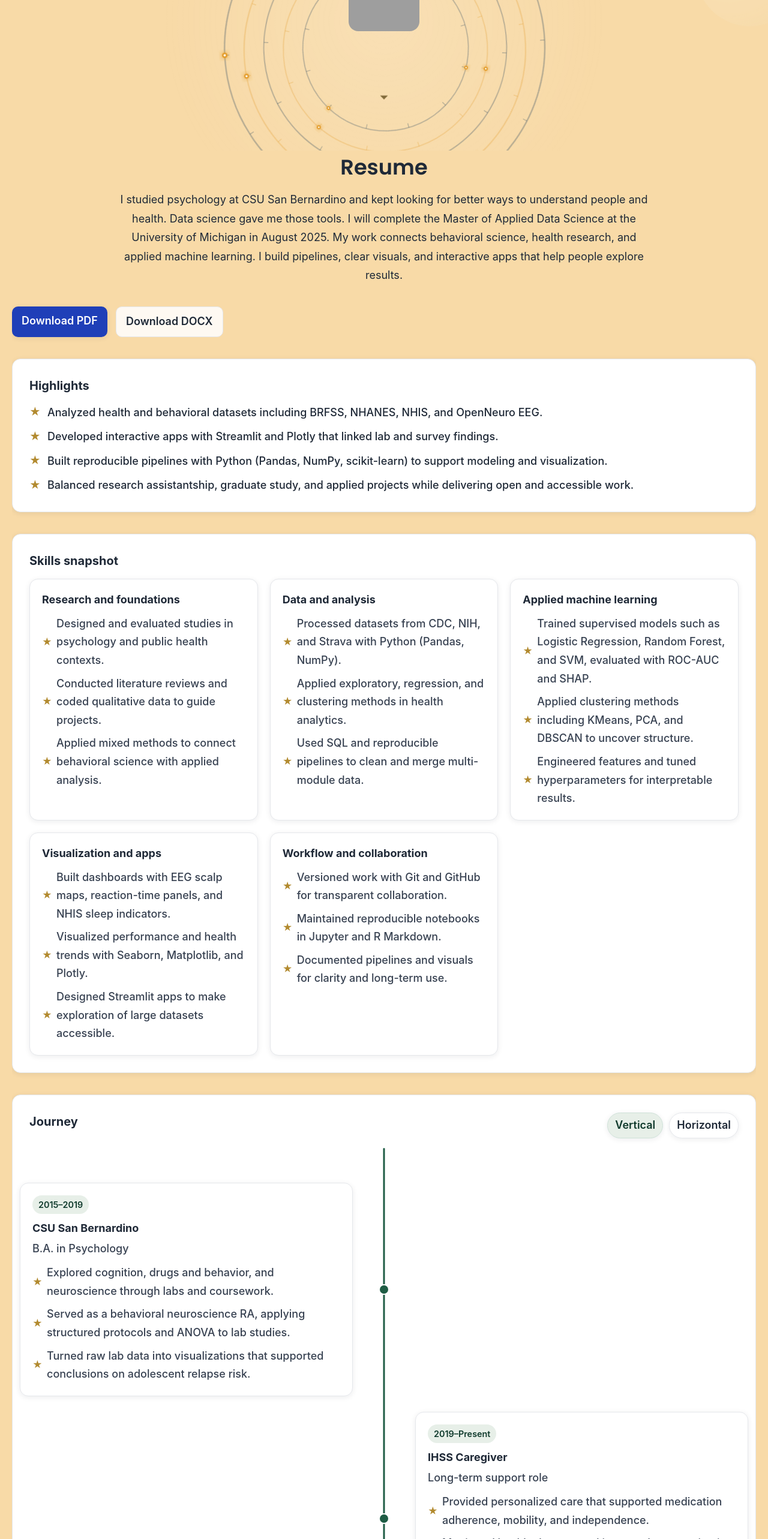
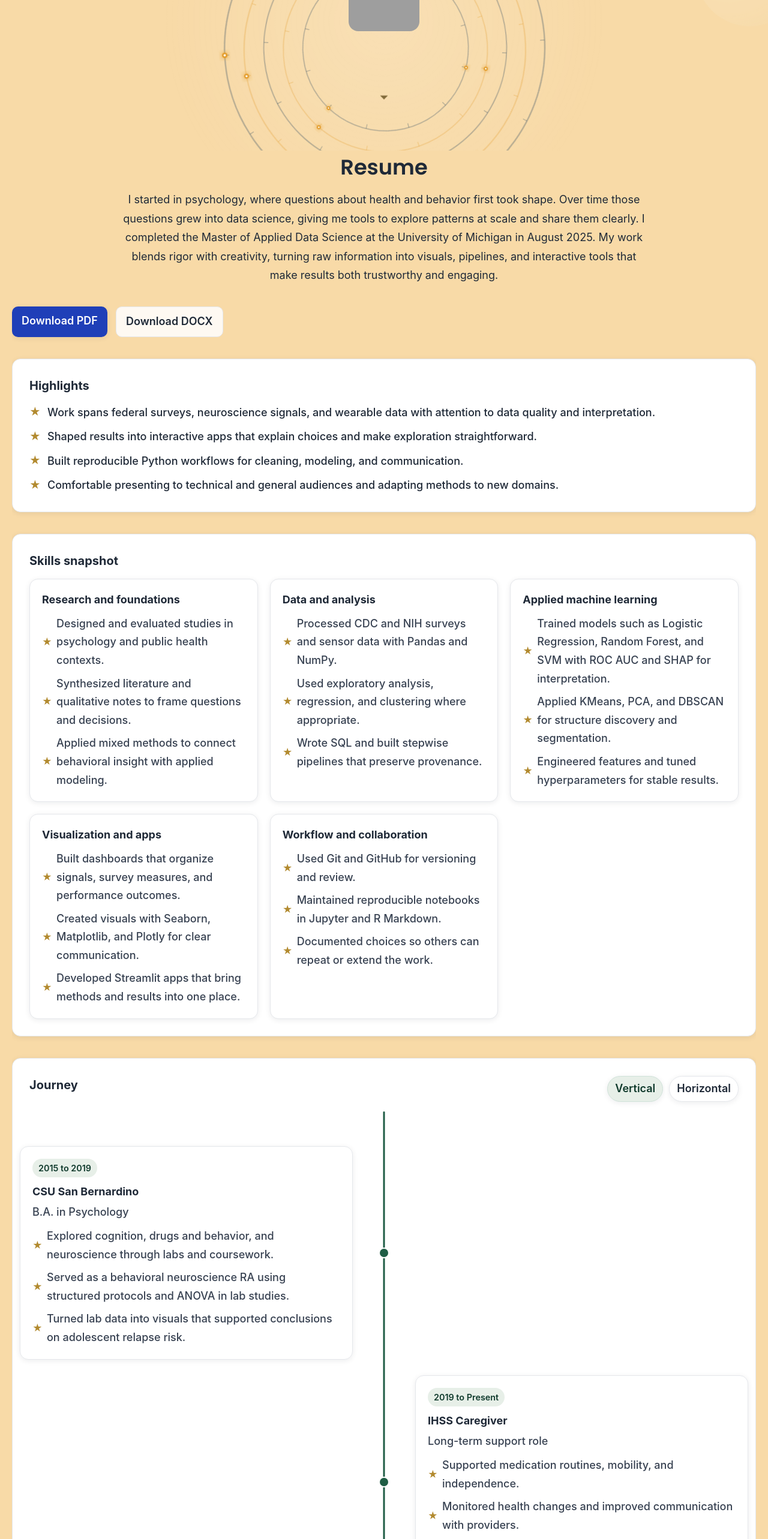
Before and after one commit to aparker03/alexis-portfolio, a React (Create React App) app in the folder site/: page /resume in a window 1280 px wide. Shown: the part 234-2800 px from the top of the page at 60% size. Built offline with nearby package versions, Linux system fonts and the light colour scheme; grey boxes are pictures that could not be loaded.

Commit message:
feat(resume): add hover color-swap for download buttons and align 'View all certifications' CTA with 'See projects'
style(resume): add smooth button transitions; keep changes scoped to resume section

feat(resume): rewrite intro into multi-paragraph format with refined tone

```diff
--- a/site/src/components/layout/Hero.jsx
+++ b/site/src/components/layout/Hero.jsx
@@ -33,7 +33,7 @@ function Hero() {
         </p>
 
         <p className="max-w-xl text-gray-300 leading-relaxed mt-4">
-          I build interpretable analyses and tools across neuroscience datasets, national health surveys, and wearable signals.
+          I create data stories and tools that make complex information usable. My work spans neuroscience signals, national health surveys, and wearable devices, always with an emphasis on clarity and ethical design.
         </p>
 
         {/* Jump link to About section */}
--- a/site/src/pages/Resume.jsx
+++ b/site/src/pages/Resume.jsx
@@ -30,22 +30,19 @@ function Resume() {
     try { localStorage.setItem(TIMELINE_KEY, timelineMode); } catch {}
   }, [timelineMode]);
 
-  // When switching to horizontal, ensure the first card is visible/snapped
+  // When switching to horizontal, ensure the first card is visible
   useEffect(() => {
     if (!isHorizontal || !trackRef.current || !firstItemRef.current) return;
     trackRef.current.scrollTo({ left: 0, top: 0, behavior: "auto" });
   }, [isHorizontal]);
 
-  // Precise jump to Highlights with a responsive offset to avoid overshoot
+  // Precise jump to Highlights
   const handleScrollToHighlights = (e) => {
     e.preventDefault();
     const heading = document.getElementById("highlights-heading");
     if (!heading) return;
 
-    // Scroll the whole Highlights section (more stable than the <h3>)
     const section = heading.closest(".resume-section") || heading;
-
-    // Responsive offset (px): a bit larger on desktop / fullscreen to counter visual overshoot
     const vw = window.innerWidth;
     const isMobile = vw <= 600;
     const isFullscreen = vw >= 1400;
@@ -56,10 +53,8 @@ function Resume() {
 
     window.scrollTo({ top: y, behavior: "smooth" });
 
-    // Keep URL hash in sync (no second jump)
     try { window.history.replaceState(null, "", "#highlights-heading"); } catch {}
 
-    // a11y: focus the heading without re-scrolling
     try {
       heading.setAttribute("tabindex", "-1");
       heading.focus({ preventScroll: true });
@@ -68,12 +63,12 @@ function Resume() {
 
   return (
     <section className="resume-page" aria-labelledby="resume-heading">
-      {/* decorative shapes (kept as-is; they don't capture clicks) */}
+      {/* decorative shapes */}
       <div className="shape shape-circle" aria-hidden="true"></div>
       <div className="shape shape-triangle" aria-hidden="true"></div>
       <div className="shape shape-squiggle" aria-hidden="true"></div>
 
-      {/* hero with scoped animated background (canvas sits behind content) */}
+      {/* hero with scoped animated background */}
       <div
         className="resume-hero-wrap"
         style={{ position: "relative", overflow: "hidden" }}
@@ -103,11 +98,13 @@ function Resume() {
         <header className="resume-header text-center">
           <h2 id="resume-heading" className="resume-title">Resume</h2>
           <p className="resume-intro mx-auto text-center">
-            I studied psychology at CSU San Bernardino and kept looking for better ways to understand people and health.
-            Data science gave me those tools. I will complete the Master of Applied Data Science at the University of
-            Michigan in August 2025. My work connects behavioral science, health research, and applied machine learning.
-            I build pipelines, clear visuals, and interactive apps that help people explore results.
+            I started in psychology, where questions about health and behavior first took shape.
+            Over time those questions grew into data science, giving me tools to explore patterns at scale and share them clearly.
+
+            I completed the Master of Applied Data Science at the University of Michigan in August 2025.
+            My work blends rigor with creativity, turning raw information into visuals, pipelines, and interactive tools that make results both trustworthy and engaging.
           </p>
+
         </header>
 
         {/* downloads */}
@@ -121,7 +118,6 @@ function Resume() {
         </div>
 
         {/* highlights */}
-        {/* scrollMarginTop here ensures native hash jumps (if any) also land correctly */}
         <section
           className="resume-section"
           aria-labelledby="highlights-heading"
@@ -129,10 +125,10 @@ function Resume() {
         >
           <h3 id="highlights-heading" className="section-title">Highlights</h3>
           <ul className="highlights-list">
-            <li className="star">Analyzed health and behavioral datasets including BRFSS, NHANES, NHIS, and OpenNeuro EEG.</li>
-            <li className="star">Developed interactive apps with Streamlit and Plotly that linked lab and survey findings.</li>
-            <li className="star">Built reproducible pipelines with Python (Pandas, NumPy, scikit-learn) to support modeling and visualization.</li>
-            <li className="star">Balanced research assistantship, graduate study, and applied projects while delivering open and accessible work.</li>
+            <li className="star">Work spans federal surveys, neuroscience signals, and wearable data with attention to data quality and interpretation.</li>
+            <li className="star">Shaped results into interactive apps that explain choices and make exploration straightforward.</li>
+            <li className="star">Built reproducible Python workflows for cleaning, modeling, and communication.</li>
+            <li className="star">Comfortable presenting to technical and general audiences and adapting methods to new domains.</li>
           </ul>
         </section>
 
@@ -144,40 +140,40 @@ function Resume() {
               <h4 className="tile-title">Research and foundations</h4>
               <ul className="tile-points">
                 <li className="star">Designed and evaluated studies in psychology and public health contexts.</li>
-                <li className="star">Conducted literature reviews and coded qualitative data to guide projects.</li>
-                <li className="star">Applied mixed methods to connect behavioral science with applied analysis.</li>
+                <li className="star">Synthesized literature and qualitative notes to frame questions and decisions.</li>
+                <li className="star">Applied mixed methods to connect behavioral insight with applied modeling.</li>
               </ul>
             </article>
             <article className="skill-tile hover-card">
               <h4 className="tile-title">Data and analysis</h4>
               <ul className="tile-points">
-                <li className="star">Processed datasets from CDC, NIH, and Strava with Python (Pandas, NumPy).</li>
-                <li className="star">Applied exploratory, regression, and clustering methods in health analytics.</li>
-                <li className="star">Used SQL and reproducible pipelines to clean and merge multi-module data.</li>
+                <li className="star">Processed CDC and NIH surveys and sensor data with Pandas and NumPy.</li>
+                <li className="star">Used exploratory analysis, regression, and clustering where appropriate.</li>
+                <li className="star">Wrote SQL and built stepwise pipelines that preserve provenance.</li>
               </ul>
             </article>
             <article className="skill-tile hover-card">
               <h4 className="tile-title">Applied machine learning</h4>
               <ul className="tile-points">
-                <li className="star">Trained supervised models such as Logistic Regression, Random Forest, and SVM, evaluated with ROC-AUC and SHAP.</li>
-                <li className="star">Applied clustering methods including KMeans, PCA, and DBSCAN to uncover structure.</li>
-                <li className="star">Engineered features and tuned hyperparameters for interpretable results.</li>
+                <li className="star">Trained models such as Logistic Regression, Random Forest, and SVM with ROC AUC and SHAP for interpretation.</li>
+                <li className="star">Applied KMeans, PCA, and DBSCAN for structure discovery and segmentation.</li>
+                <li className="star">Engineered features and tuned hyperparameters for stable results.</li>
               </ul>
             </article>
             <article className="skill-tile hover-card">
               <h4 className="tile-title">Visualization and apps</h4>
               <ul className="tile-points">
-                <li className="star">Built dashboards with EEG scalp maps, reaction-time panels, and NHIS sleep indicators.</li>
-                <li className="star">Visualized performance and health trends with Seaborn, Matplotlib, and Plotly.</li>
-                <li className="star">Designed Streamlit apps to make exploration of large datasets accessible.</li>
+                <li className="star">Built dashboards that organize signals, survey measures, and performance outcomes.</li>
+                <li className="star">Created visuals with Seaborn, Matplotlib, and Plotly for clear communication.</li>
+                <li className="star">Developed Streamlit apps that bring methods and results into one place.</li>
               </ul>
             </article>
             <article className="skill-tile hover-card">
               <h4 className="tile-title">Workflow and collaboration</h4>
               <ul className="tile-points">
-                <li className="star">Versioned work with Git and GitHub for transparent collaboration.</li>
+                <li className="star">Used Git and GitHub for versioning and review.</li>
                 <li className="star">Maintained reproducible notebooks in Jupyter and R Markdown.</li>
-                <li className="star">Documented pipelines and visuals for clarity and long-term use.</li>
+                <li className="star">Documented choices so others can repeat or extend the work.</li>
               </ul>
             </article>
           </div>
@@ -188,7 +184,7 @@ function Resume() {
           <div className="timeline-header-row">
             <h3 id="timeline-heading" className="section-title">Journey</h3>
 
-            {/* Layout toggle (visible on all sizes) */}
+            {/* Layout toggle */}
             <div className="timeline-controls" role="group" aria-label="Timeline layout">
               <label className={`segmented ${!isHorizontal ? "is-active" : ""}`}>
                 <input
@@ -216,18 +212,17 @@ function Resume() {
           <div className={`timeline ${isHorizontal ? "is-horizontal" : ""}`}>
             <div className="timeline-rail" aria-hidden="true"></div>
 
-            {/* horizontal mode uses this track for snap-scroll; harmless in vertical */}
             <div className="timeline-track" ref={trackRef}>
               {/* CSU */}
               <div className="timeline-item">
                 <div className="timeline-card hover-card left" ref={firstItemRef}>
-                  <span className="time-badge">2015–2019</span>
+                  <span className="time-badge">2015 to 2019</span>
                   <h4 className="item-title">CSU San Bernardino</h4>
                   <p className="item-sub">B.A. in Psychology</p>
                   <ul className="item-points">
                     <li className="star">Explored cognition, drugs and behavior, and neuroscience through labs and coursework.</li>
-                    <li className="star">Served as a behavioral neuroscience RA, applying structured protocols and ANOVA to lab studies.</li>
-                    <li className="star">Turned raw lab data into visualizations that supported conclusions on adolescent relapse risk.</li>
+                    <li className="star">Served as a behavioral neuroscience RA using structured protocols and ANOVA in lab studies.</li>
+                    <li className="star">Turned lab data into visuals that supported conclusions on adolescent relapse risk.</li>
                   </ul>
                 </div>
                 <span className="timeline-node" aria-hidden="true"></span>
@@ -239,13 +234,13 @@ function Resume() {
                 <div className="timeline-spacer left" aria-hidden="true"></div>
                 <span className="timeline-node" aria-hidden="true"></span>
                 <div className="timeline-card hover-card right">
-                  <span className="time-badge">2019–Present</span>
+                  <span className="time-badge">2019 to Present</span>
                   <h4 className="item-title">IHSS Caregiver</h4>
                   <p className="item-sub">Long-term support role</p>
                   <ul className="item-points">
-                    <li className="star">Provided personalized care that supported medication adherence, mobility, and independence.</li>
-                    <li className="star">Monitored health changes and improved communication with providers, reducing hospitalizations.</li>
-                    <li className="star">Built planning and resilience while balancing caregiving with academic and research work.</li>
+                    <li className="star">Supported medication routines, mobility, and independence.</li>
+                    <li className="star">Monitored health changes and improved communication with providers.</li>
+                    <li className="star">Balanced caregiving with research and school while keeping commitments.</li>
                   </ul>
                 </div>
               </div>
@@ -253,13 +248,13 @@ function Resume() {
               {/* Independent projects */}
               <div className="timeline-item t-gap-lg">
                 <div className="timeline-card hover-card left">
-                  <span className="time-badge">2022–Present</span>
+                  <span className="time-badge">2022 to Present</span>
                   <h4 className="item-title">Independent projects</h4>
                   <p className="item-sub">Public health and behavioral data</p>
                   <ul className="item-points">
                     <li className="star">Created Streamlit and R Shiny apps that turned survey data into interactive visuals.</li>
-                    <li className="star">Practiced reproducibility and transparency through open portfolio work.</li>
-                    <li className="star">Used self-directed exploration to build a foundation for later graduate projects.</li>
+                    <li className="star">Practiced reproducibility and transparency through public portfolio work.</li>
+                    <li className="star">Built a base that supported later graduate projects.</li>
                   </ul>
                 </div>
                 <span className="timeline-node" aria-hidden="true"></span>
@@ -271,13 +266,13 @@ function Resume() {
                 <div className="timeline-spacer left" aria-hidden="true"></div>
                 <span className="timeline-node" aria-hidden="true"></span>
                 <div className="timeline-card hover-card right">
-                  <span className="time-badge">2024–2025</span>
+                  <span className="time-badge">2024 to 2025</span>
                   <h4 className="item-title">Master of Applied Data Science</h4>
                   <p className="item-sub">University of Michigan</p>
                   <ul className="item-points">
-                    <li className="star">Developed supervised and unsupervised models across health and behavioral datasets.</li>
-                    <li className="star">Completed projects on BRFSS depression, Strava performance, and California cancer surgeries.</li>
-                    <li className="star">Led a Capstone project (EEG + NHIS Explorer) merging EEG band power, reaction-time tasks, mood surveys, and NHIS sleep indicators into interactive dashboards.</li>
+                    <li className="star">Completed the program in August 2025 with a focus on transparent, interpretable analysis.</li>
+                    <li className="star">Projects included a depression index from BRFSS self-reports, training pattern views from Strava, and statewide surgery trend exploration.</li>
+                    <li className="star">Built an educational app that presents lab measures and survey measures side by side for sleep and performance exploration.</li>
                   </ul>
                 </div>
               </div>
@@ -285,13 +280,13 @@ function Resume() {
               {/* Graduate RA */}
               <div className="timeline-item">
                 <div className="timeline-card hover-card left">
-                  <span className="time-badge">2025–Present</span>
+                  <span className="time-badge">2025 to Present</span>
                   <h4 className="item-title">Graduate Research Assistant</h4>
                   <p className="item-sub">University of Michigan</p>
                   <ul className="item-points">
-                    <li className="star">Built reproducible pipelines with Pandas and scikit-learn to support exploratory LLM studies.</li>
-                    <li className="star">Conducted literature review, annotation, and qualitative coding for health and AI research.</li>
-                    <li className="star">Created visualizations such as KDE plots, regressions, and time series that informed decision-making.</li>
+                    <li className="star">Built Python pipelines to support exploratory LLM and health projects.</li>
+                    <li className="star">Completed literature reviews, annotation, and qualitative coding to guide analysis.</li>
+                    <li className="star">Created KDE plots, regressions, and time series that informed study decisions.</li>
                   </ul>
                 </div>
                 <span className="timeline-node" aria-hidden="true"></span>
@@ -305,13 +300,13 @@ function Resume() {
         <section className="resume-section" aria-labelledby="work-heading">
           <h3 id="work-heading" className="section-title">Explore the work</h3>
           <p className="section-note">
-            Projects connect classroom, research, and applied work. Highlights include:
+            See examples of methods, decisions, and outcomes in context.
           </p>
           <ul className="item-points">
-            <li className="star">Depression Index (BRFSS) - state-level analysis of mental health risk.</li>
-            <li className="star">Movement-Mapped (Strava) - performance patterns from wearable data.</li>
-            <li className="star">Surgical Scope (CalHHS) - cancer: hospital case volumes across California.</li>
-            <li className="star">Capstone: EEG + NHIS Explorer. Combined EEG band power, reaction-time tasks, PANAS mood, and NHIS sleep data in a Streamlit app (educational, non-diagnostic).</li>
+            <li className="star">Depression Index study from BRFSS self-reports.</li>
+            <li className="star">Movement-Mapped from Strava activity data.</li>
+            <li className="star">Surgical Scope using California HCAI surgery volumes.</li>
+            <li className="star">EEG and NHIS Explorer for sleep and performance measures. Educational and not diagnostic.</li>
           </ul>
           <Link to="/projects" className="btn-primary btn-inline" aria-label="Go to Projects page">
             See projects →
@@ -322,7 +317,7 @@ function Resume() {
         <section className="resume-section" aria-labelledby="certs-featured-heading">
           <h3 id="certs-featured-heading" className="section-title">Featured certifications</h3>
           <ul className="certs-list">
-            <li><strong>IBM Data Science Specialization</strong>: Python, SQL, ML, and visualization workflows.<Link to="/certifications" className="btn-link">View details</Link></li>
+            <li><strong>IBM Data Science Specialization</strong>: Python, SQL, ML, and visualization workflows. <Link to="/certifications" className="btn-link">View details</Link></li>
             <li><strong>Deep Learning Specialization</strong>: CNNs, RNNs, GANs, and optimization strategies.</li>
             <li><strong>Machine Learning Specialization</strong>: regression, classification, clustering, and recommenders.</li>
             <li><strong>Data Science Specialization</strong>: R programming, reproducible workflows, and exploratory analysis.</li>
@@ -335,9 +330,7 @@ function Resume() {
         <section className="resume-section" aria-labelledby="learning-heading">
           <h3 id="learning-heading" className="section-title">Independent learning journey</h3>
           <p className="section-note">
-            Between 2022 and 2024, I completed over one hundred Coursera courses and multiple specializations in
-            data science, neuroscience, and machine learning. This self-directed work built strong habits in evaluation,
-            reproducibility, and applied analysis that carried into my graduate projects.
+            From 2022 to 2024, I completed over one hundred courses and multiple specializations in data science, neuroscience, and machine learning. This practice shaped habits in evaluation, reproducibility, and applied analysis.
           </p>
           <Link to="/certifications" className="btn-primary btn-inline" aria-label="View all certifications">
             View all certifications →
@@ -348,7 +341,7 @@ function Resume() {
         <section className="resume-section" aria-labelledby="rpubs-heading">
           <h3 id="rpubs-heading" className="section-title">Exploratory work in R</h3>
           <p className="section-note">
-            Early exploratory projects used R Shiny, Leaflet, and R Markdown to turn survey and spatial data into interactive visuals. They formed the foundation for my later work in data science.
+            Early projects with R Shiny, Leaflet, and R Markdown introduced interactivity and spatial views and informed later work in Python.
           </p>
           <a
             href="https://rpubs.com/alex23"
```
Also changed, not shown: site/src/components/sections/Resume/Resume.css (+37 -1 lines), site/src/pages/Home.jsx (+20 -16 lines), site/src/pages/Projects.jsx (+29 -36 lines).
